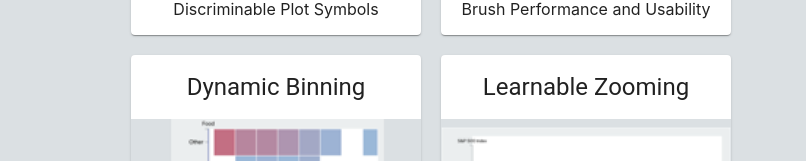
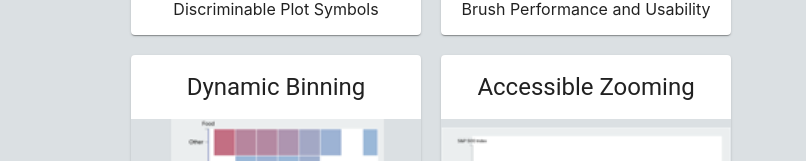
Before and after one commit to hemanrobinson/hemanrobinson.github.io, a React (Create React App) app: page / in a window 1280 px wide. Shown: the part 547-708 px from the top of the page, without its empty margins (209-1015 px from the left). Built offline with nearby package versions, Linux system fonts and the light colour scheme.

Commit message:
learnable -> accessible

```diff
--- a/src/App.js
+++ b/src/App.js
@@ -29,7 +29,7 @@ function App() {
             </div>
             <div className="App Two">
                 <ReportCard title="Dynamic Binning"       href="https://hemanrobinson.github.io/bin/"           img="bin.png"        text="Interactive Bin Adjustment" />
-                <ReportCard title="Learnable Zooming"     href="https://hemanrobinson.github.io/zoom/"          img="zoom.png"       text="Easily Learned Scale Adjustment" />
+                <ReportCard title="Accessible Zooming"    href="https://hemanrobinson.github.io/zoom/"          img="zoom.png"       text="Accessible Scale Adjustment" />
             </div>
             <div className="Description">
                 <br />
```
Also changed, not shown: 1 other file (tests, documents, lock files or other folders).
